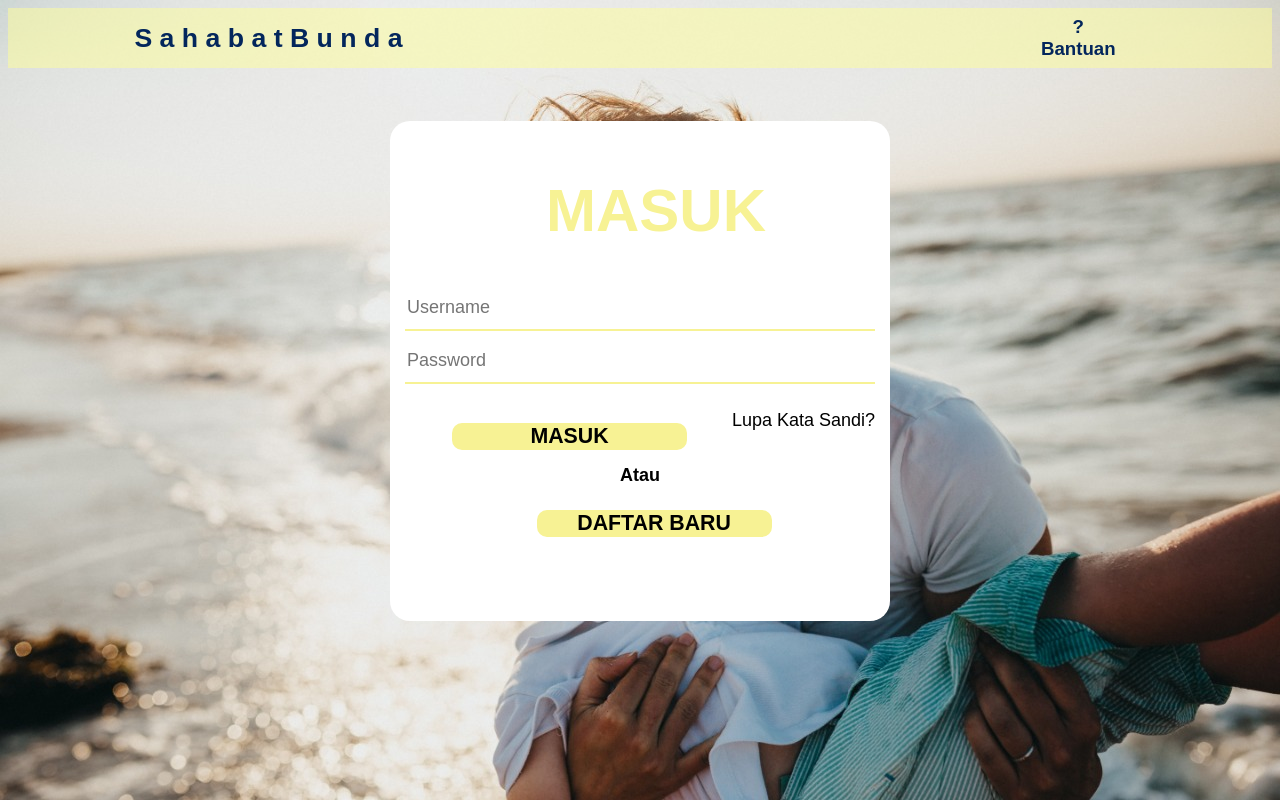
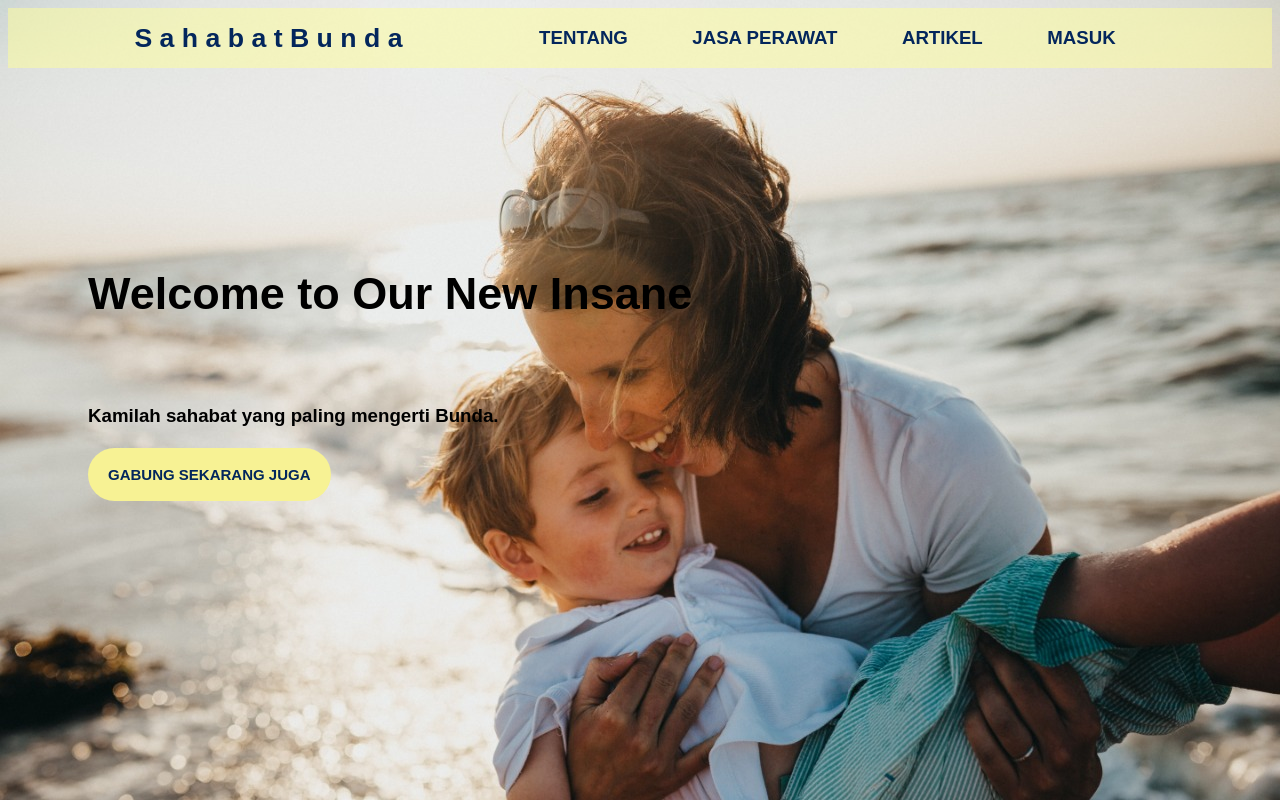
Before and after one commit to alissashava/cilla, a plain HTML site: page index.html in a window 1280 px wide. Drawn offline with Linux system fonts and the light colour scheme; a web font is replaced by a local one.

Commit message:
Add files via upload

```diff
--- a/index.html
+++ b/index.html
@@ -2,53 +2,45 @@
 <html>
 <head>
 
-<link rel="stylesheet" href="https://fonts.googleapis.com/css?family=Raleway">
+
 <link rel="stylesheet" href="https://fonts.googleapis.com/css?family=Muli">
 	<meta charset="utf-8">
 	<title>SAHABAT BUNDA</title>
 	<link rel="stylesheet" type="text/css" href="style.css">
 </head>
-<body class="body">
-
+<body>
 	<header>
-		<h1 class="logo">S a h a b a t B u n d a</h1>
+		<h1 class="logo">S a h a b a t     B u n d a</h1>
 		<nav>
 			<ul class="navlink">
-				<li><a href="bantuan.html"><center>?<br>Bantuan</center></a></li>
+				<li><a href="tentang.html">TENTANG</a></li>
+
+				<li><a href="jasaperawat.html">JASA PERAWAT</a></li>
+
+				<li><a href="artikel.html">ARTIKEL</a></li>
+
+				<li><a href="masuk.html">MASUK</a></li>
 			</ul>
 		</nav>
+
 	</header>
 
+	<div class="isi">
 
+		<h1>Welcome to Our New Insane </h1><br><br>
 
-<div class="index">
-
-	<h1>MASUK</h1>
-
-	<div class="masukbox">
-
-		<input type="text" placeholder="Username" name="" value="">
+		<h3>Kamilah sahabat yang paling mengerti Bunda.</h3>
 
 	</div>
 
-	<div class="masukbox">
+	<div class="tombolcoba">
 
-		<input type="password" placeholder="Password" name="" value="">
+		<a href="masuk.html"><h2>GABUNG SEKARANG JUGA</h2></a>
 
 	</div>
 
-	<a href="lupakatasandi.html"><p>Lupa Kata Sandi?</p></a>
-
-	<input class="btn" type="button" name="" value="MASUK">
-
-	<h2>Atau</h2>
-
-	<a href="daftarbaru.html"> <input class="btn" type="button"name="" value="DAFTAR BARU">
-
-</div>
-
 </body>
 
-</head>
-
 </html>
+</body>
+</html>
```
